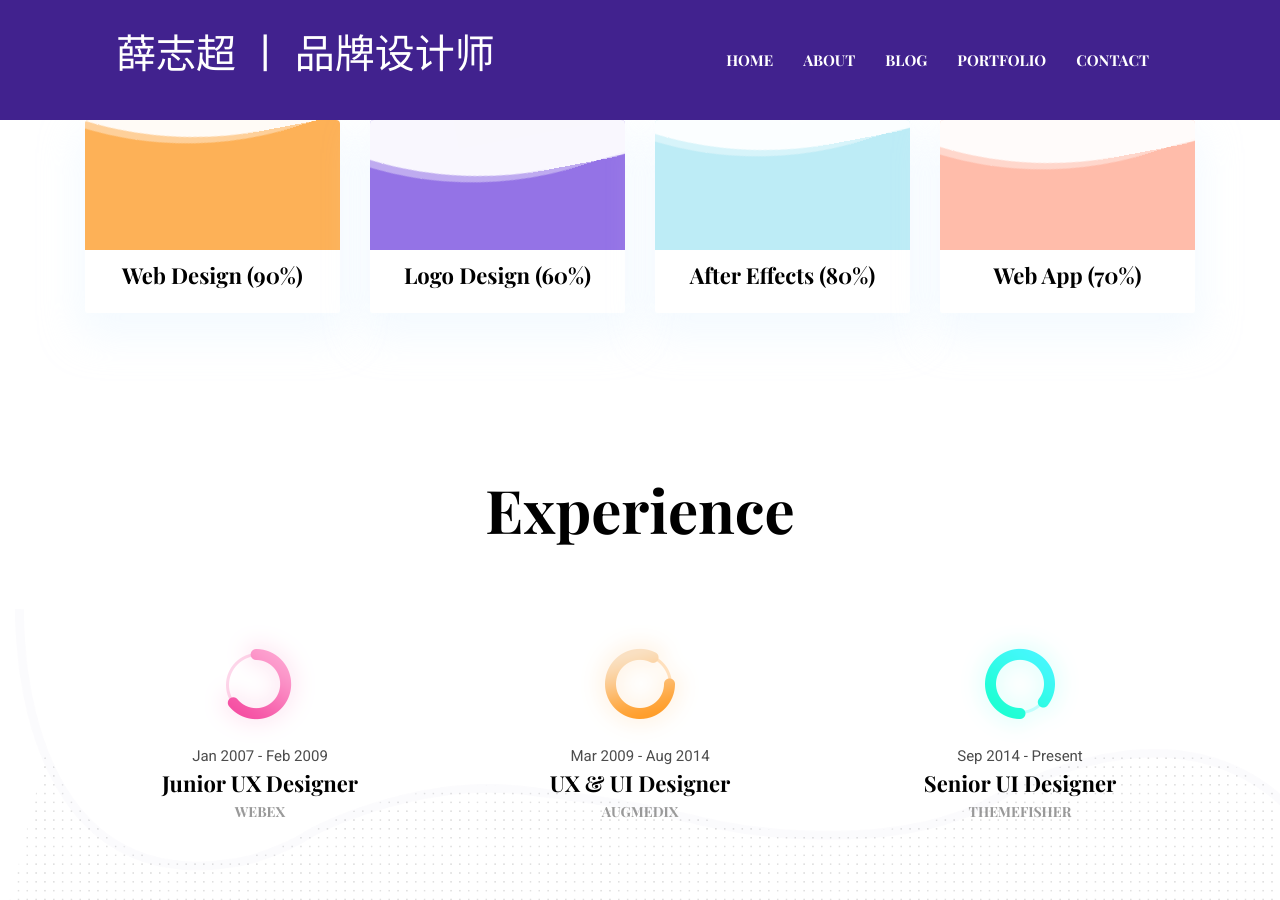
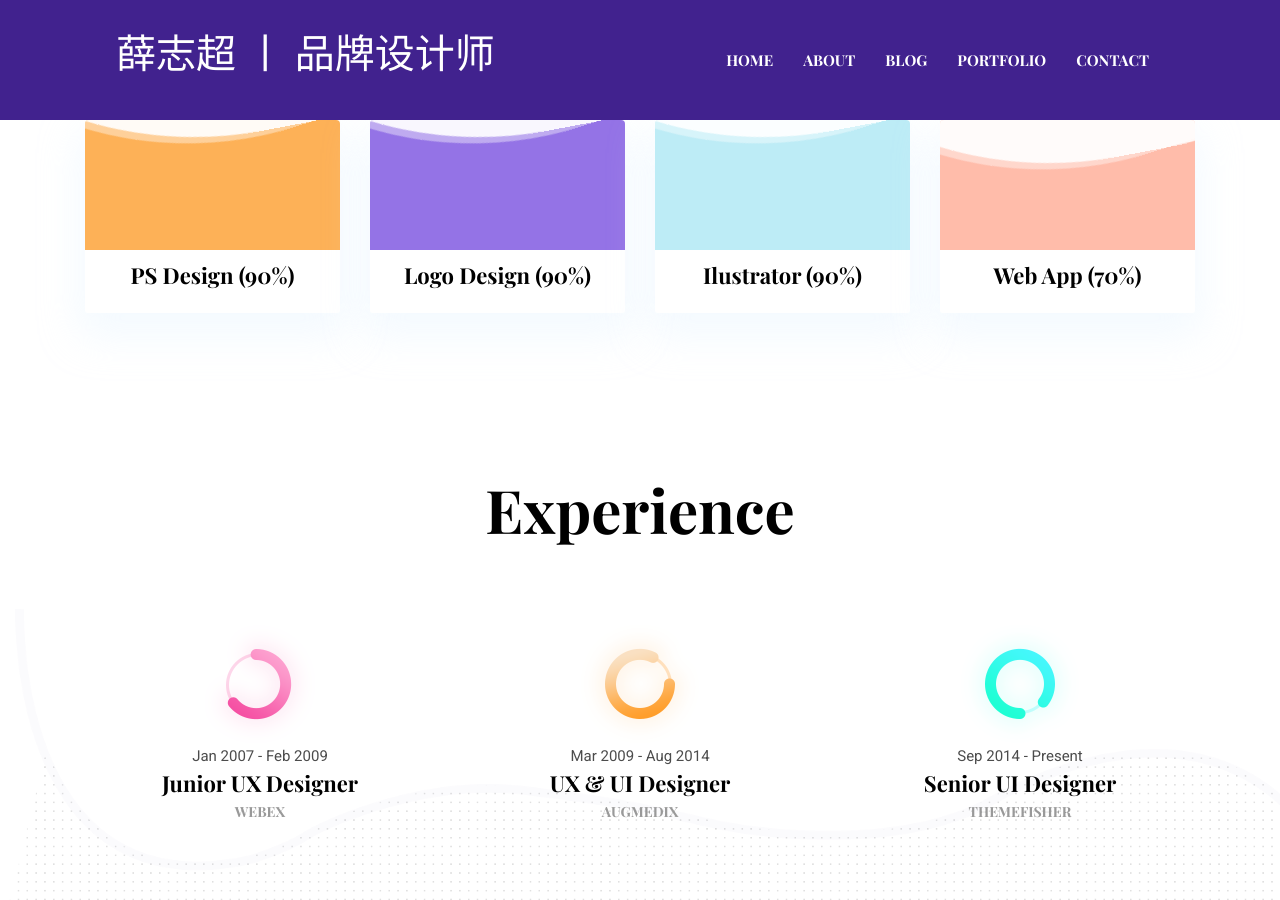
Before and after one commit to nan321xzc-ai/my-portfolio, a Jekyll site: the page built from index.html, in a window 1280 px wide and 900 px high, scrolled down 1380 px. Built offline with Jekyll 4.4.1, drawn with Linux system fonts in a browser that asks for light colours; some of the changed text lies outside the part shown.

Commit message:
Update settings.yml

```diff
--- a/_data/settings.yml
+++ b/_data/settings.yml
@@ -36,7 +36,7 @@ disqus-identifier: # Add your shortname for Disqus Comment. For example mr-brown
 # Hero Section
 
 hero:
-  hero-title: Hi! I’m <br> Christoher <br> UX designer
+  hero-title: Hi! I’m <br> 薛志超 <br> 品牌设计师
   image: /avatar.jpg
 social:
   - { icon: "ti-facebook", link: "#" }
@@ -88,9 +88,9 @@ team:
 
 skills-title: Skills
 skills:
-  - { name: Web Design, color: "#fdb157", value: "90%" }
-  - { name: Logo Design, color: "#9473e6", value: "60%" }
-  - { name: After Effects, color: "#bdecf6", value: "80%" }
+  - { name: PS Design, color: "#fdb157", value: "90%" }
+  - { name: Logo Design, color: "#9473e6", value: "90%" }
+  - { name: Ilustrator, color: "#bdecf6", value: "90%" }
   - { name: Web App, color: "#ffbcaa", value: "70%" }
 
 #-------------------------------
```
